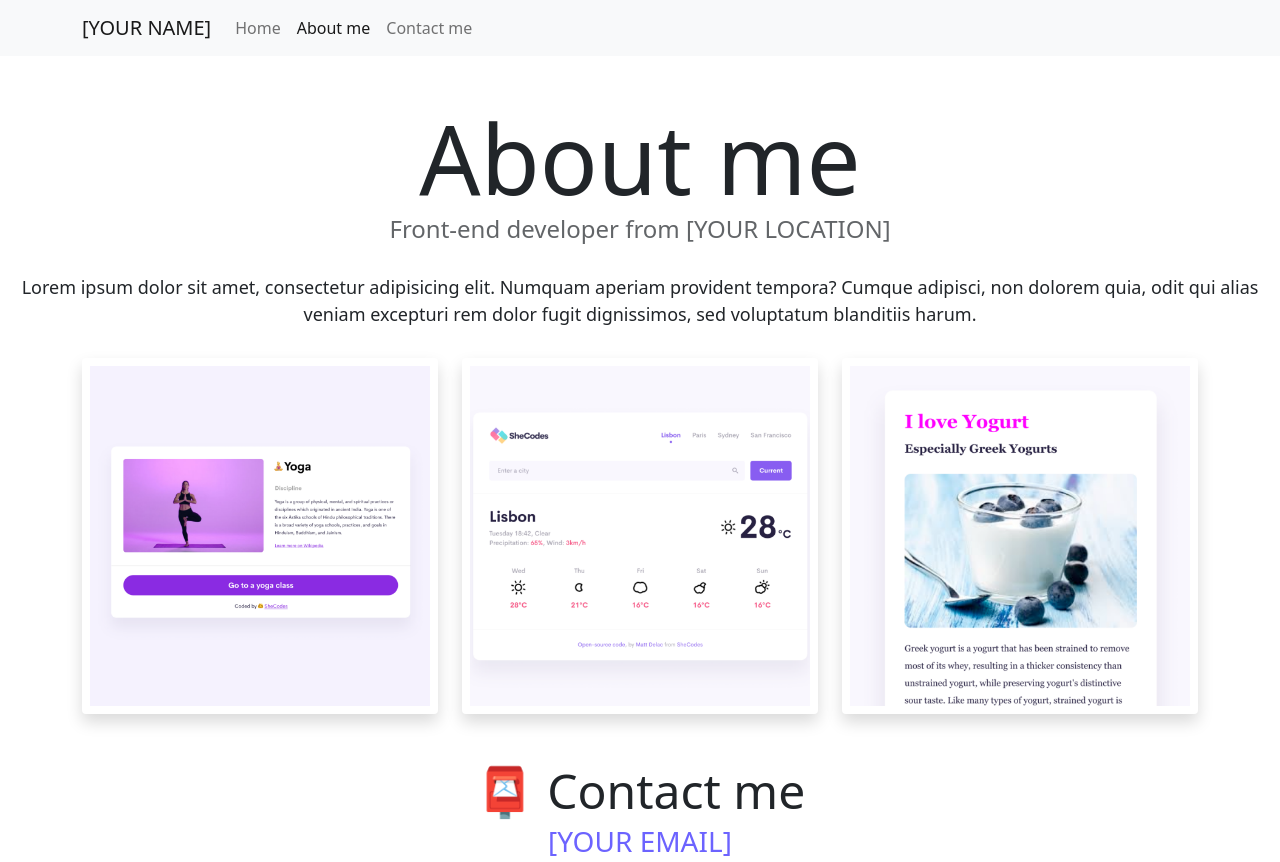
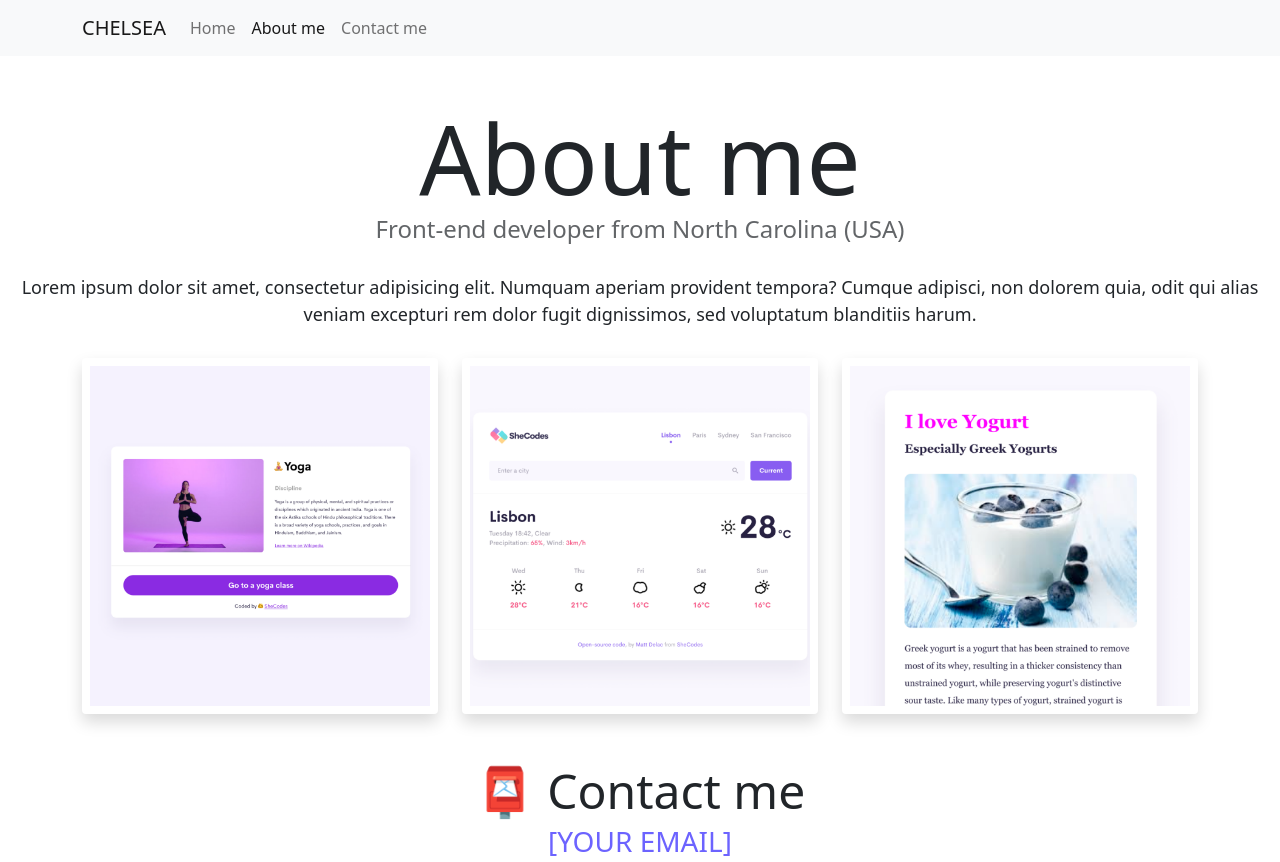
Before and after one commit to cephalophile/advanced-tools-homework-challenge, a plain HTML site: page about.html in a window 1280 px wide. Drawn offline with nearby package versions, Linux system fonts and the light colour scheme.

Commit message:
updated content

```diff
--- a/about.html
+++ b/about.html
@@ -16,12 +16,12 @@
       crossorigin="anonymous"
     ></script>
     <link rel="stylesheet" href="style.css" />
-    <title>About [YOUR NAME]</title>
+    <title>About CHELSEA</title>
   </head>
   <body>
     <nav class="navbar navbar-expand-lg navbar-light bg-light fixed-top">
       <div class="container">
-        <a class="navbar-brand" href="index.html">[YOUR NAME]</a>
+        <a class="navbar-brand" href="index.html">CHELSEA</a>
         <button
           class="navbar-toggler"
           type="button"
@@ -49,7 +49,7 @@
       </div>
     </nav>
     <h1 class="text-center">About me</h1>
-    <h3 class="text-center">Front-end developer from [YOUR LOCATION]</h3>
+    <h3 class="text-center">Front-end developer from North Carolina (USA)</h3>
     <div class="about-paragraphs text-center">
       <p>
         Lorem ipsum dolor sit amet, consectetur adipisicing elit. Numquam
```
Also changed, not shown: index.html (+1 -1 lines).
